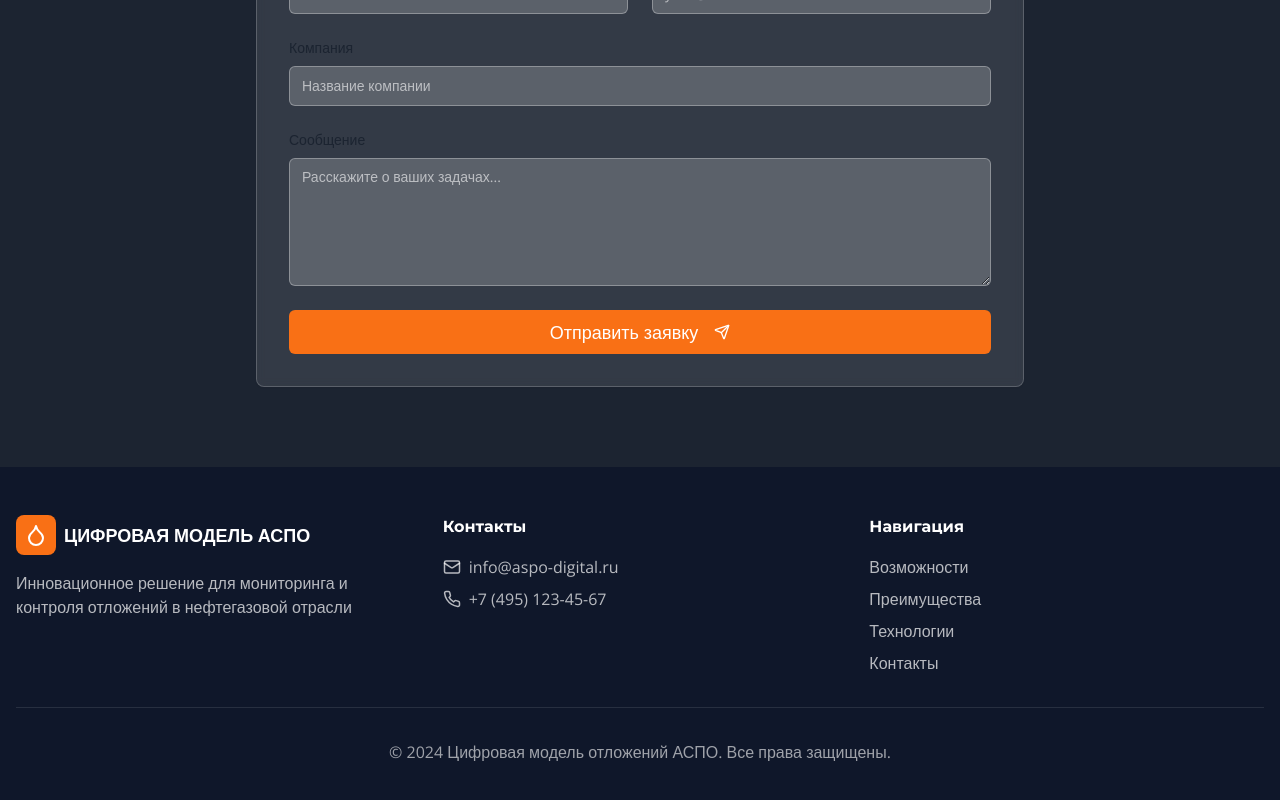
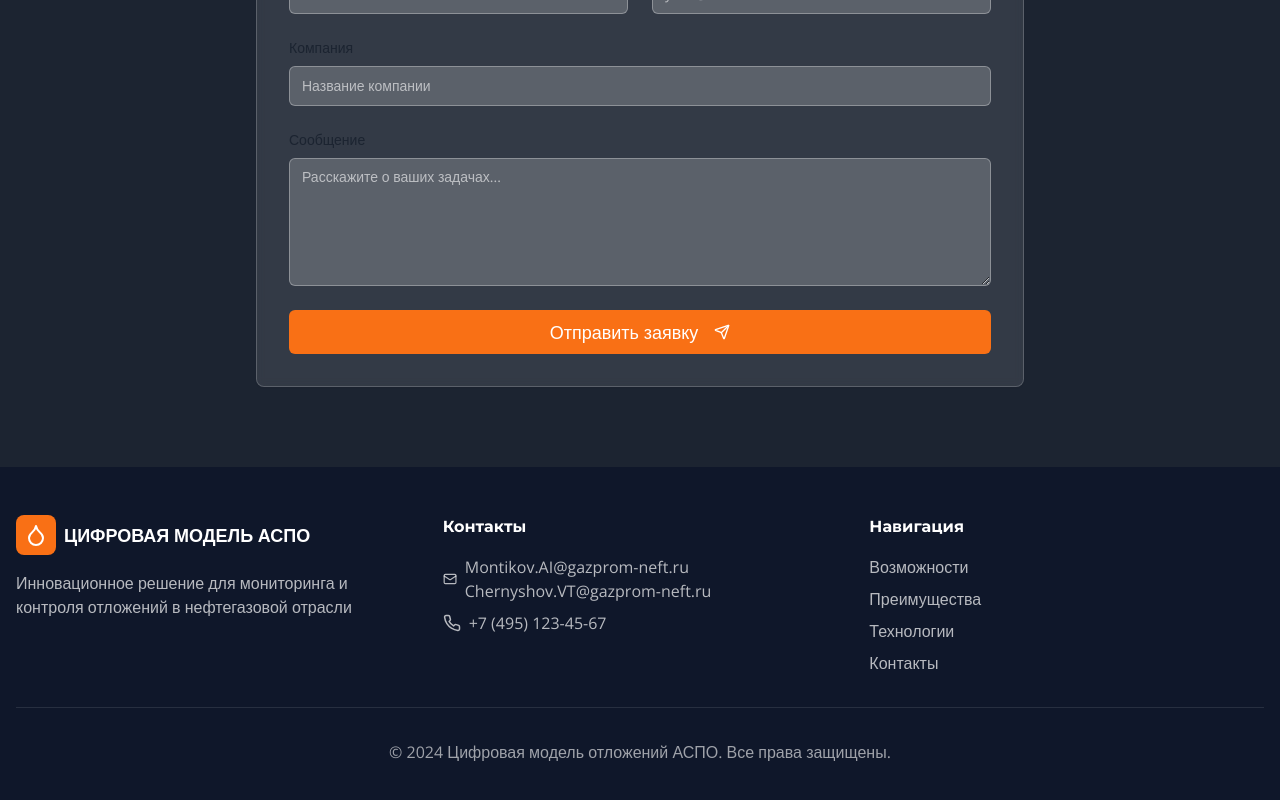
Before and after one commit to pr-poehali-dev/aspo-digital-model, a React (Vite) app: page / in a window 1280 px wide. Shown: the part 3928-4728 px from the top of the page. Built offline with nearby package versions, Linux system fonts and the light colour scheme.

Commit message:
Обновление 1 компонентов

```diff
--- a/src/pages/Index.tsx
+++ b/src/pages/Index.tsx
@@ -371,7 +371,8 @@ const Index = () => {
               <div className="space-y-2 text-white/70">
                 <div className="flex items-center gap-2">
                   <Icon name="Mail" size={18} />
-                  <span>info@aspo-digital.ru</span>
+                  <span>Montikov.AI@gazprom-neft.ru
+Chernyshov.VT@gazprom-neft.ru</span>
                 </div>
                 <div className="flex items-center gap-2">
                   <Icon name="Phone" size={18} />
```
